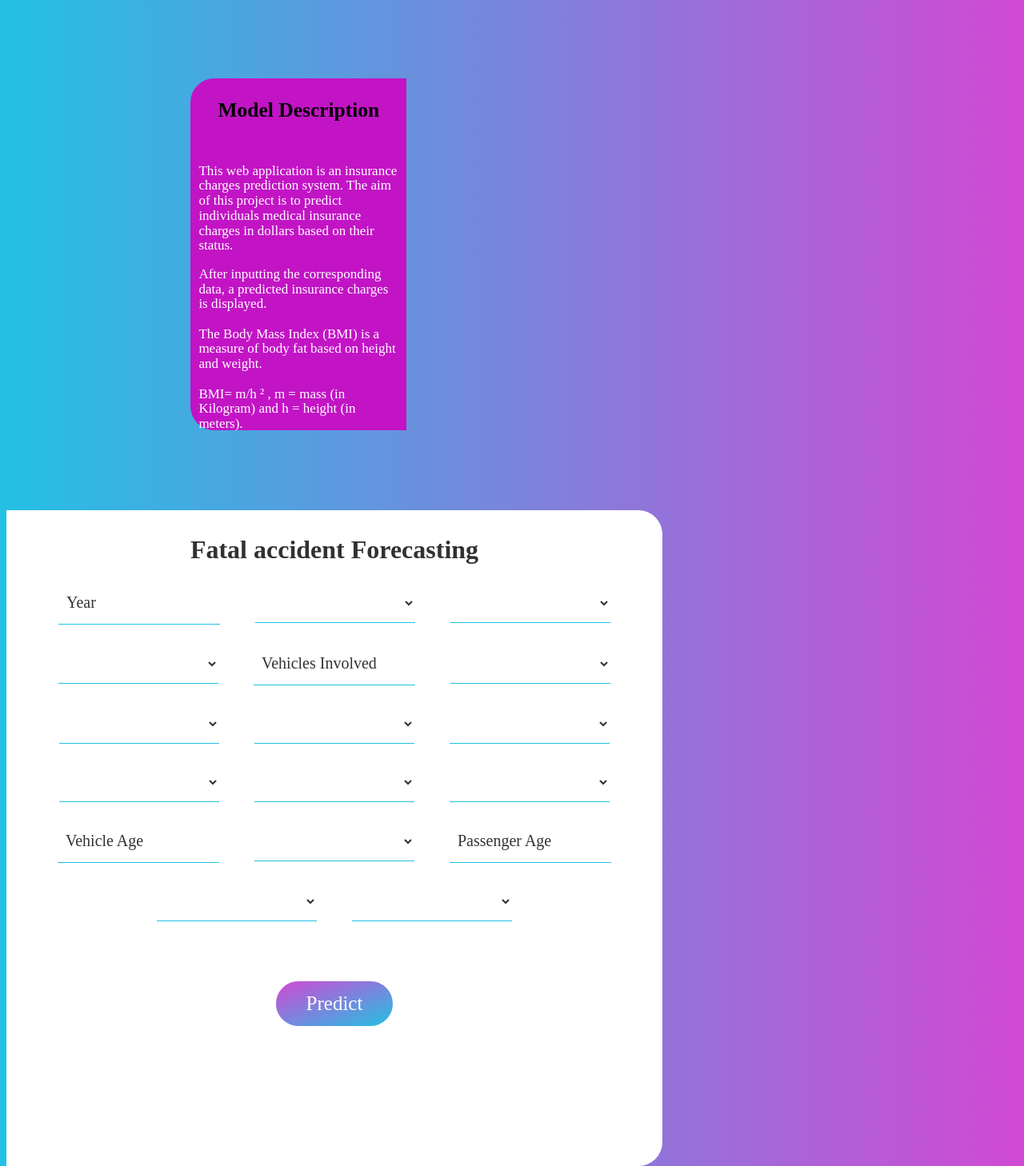
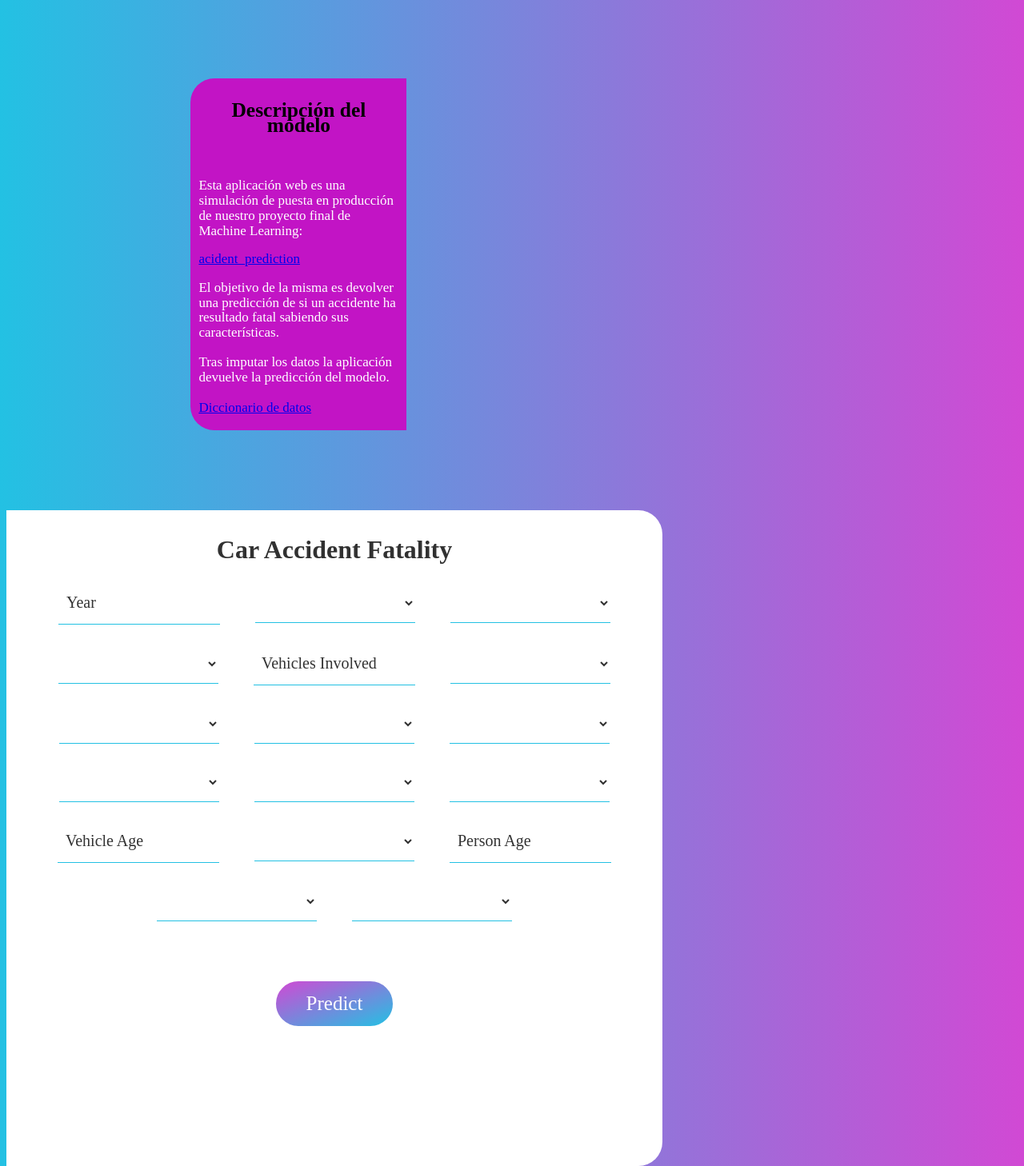
Before and after one commit to destyo/accident_prediction_API, a Flask app: template templates/indexstyle.html in a window 1280 px wide. Shown: the whole page at 80% size. Run offline with Flask 2, Linux system fonts and the light colour scheme; the template is opened without the code that fills it, so the values that code supplies are empty; parts of the project's set-up code (start-up, migrations or seed data) failed here and were passed over.

Commit message:
fixing time features, improving html

```diff
--- a/app.py
+++ b/app.py
@@ -23,30 +23,41 @@ def crea_dict(variable, nombre):
 
     return lista
 
+def var_temporales(var,nombre,rango):
+    list = [{var: nombre}]
+    for opcion in rango:
+        list.append({var: opcion})
+    return list
 
 @app.route('/')
 def home():
     return render_template(
         'indexstyle.html',
-        quarter = crea_dict('quarter', 'trimestre'),
-        weekday = crea_dict('weekday', 'dia de la semana'),
-        hour = crea_dict('hour', 'hora'),
-        crash_type = crea_dict('crash_type', 'tipo de accidente'),
-        crash_place = crea_dict('crash_place', 'lugar del accidente'),
-        crash_weather = crea_dict('crash_weather', 'clima'),
-        surface_state = crea_dict('surface_state', 'superficie'),
-        road_slope = crea_dict('road_slope', 'inclinacion'),
-        traffic_state = crea_dict('traffic_state', 'estado del trafico'),
-        vehicle_type = crea_dict('vehicle_type', 'tipo de vehiculo'),
-        passenger_sex = crea_dict('passenger_sex', 'sexo'),
-        passenger_safety = crea_dict('passenger_safety', 'medida de seguridad'),
-        passenger_type = crea_dict('passenger_type', 'tipo de pasajero')
+        quarter = var_temporales('quarter', 'Month', range(1,13)),
+        weekday = var_temporales('weekday', 'Day of week', range(1,8)),
+        hour = var_temporales('hour', 'Hour', range(0,24)),
+        crash_type = crea_dict('crash_type','Collision configuration'),
+        crash_place = crea_dict('crash_place','Roadway configuration'),
+        crash_weather = crea_dict('crash_weather','Weather condition'),
+        surface_state = crea_dict('surface_state','Road surface'),
+        road_slope = crea_dict('road_slope','Road alignment'),
+        traffic_state = crea_dict('traffic_state','Traffic control'),
+        vehicle_type = crea_dict('vehicle_type', 'Vehicle type'),
+        passenger_sex = crea_dict('passenger_sex', 'Person sex' ),
+        passenger_safety = crea_dict('passenger_safety', 'Safety device used'),
+        passenger_type = crea_dict('passenger_type', 'Road user class' )
         )
 
 @app.route('/predict',methods=['POST'])
 def predict():
 
     input_data = list(request.form.values())
+
+    if int(input_data[0]) & int(input_data[4]) & int(input_data[12]) & int(input_data[14]) == True:
+        pass
+    else:
+        print(ValueError)
+
 
     array_values = np.array(input_data)
 
@@ -64,19 +75,19 @@ def predict():
 
     return render_template('indexstyle.html', prediction_text='La predicción de mortalidad es del',
                                     prediction_prob='{}%'.format(output),
-                                    quarter = crea_dict('quarter', 'trimestre'),
-                                    weekday = crea_dict('weekday', 'dia de la semana'),
-                                    hour = crea_dict('hour', 'hora'),
-                                    crash_type = crea_dict('crash_type', 'tipo de accidente'),
-                                    crash_place = crea_dict('crash_place', 'lugar del accidente'),
-                                    crash_weather = crea_dict('crash_weather', 'clima'),
-                                    surface_state = crea_dict('surface_state', 'superficie'),
-                                    road_slope = crea_dict('road_slope', 'inclinacion'),
-                                    traffic_state = crea_dict('traffic_state', 'estado del trafico'),
-                                    vehicle_type = crea_dict('vehicle_type', 'tipo de vehiculo'),
-                                    passenger_sex = crea_dict('passenger_sex', 'sexo'),
-                                    passenger_safety = crea_dict('passenger_safety', 'medida de seguridad'),
-                                    passenger_type = crea_dict('passenger_type', 'tipo de pasajero')
+                                    quarter = var_temporales('quarter', 'Month', range(1,13)),
+                                    weekday = var_temporales('weekday', 'Day of week', range(1,8)),
+                                    hour = var_temporales('hour', 'Hour', range(0,24)),
+                                    crash_type = crea_dict('crash_type','Collision configuration'),
+                                    crash_place = crea_dict('crash_place','Roadway configuration'),
+                                    crash_weather = crea_dict('crash_weather','Weather condition'),
+                                    surface_state = crea_dict('surface_state','Road surface'),
+                                    road_slope = crea_dict('road_slope','Road alignment'),
+                                    traffic_state = crea_dict('traffic_state','Traffic control'),
+                                    vehicle_type = crea_dict('vehicle_type', 'Vehicle type'),
+                                    passenger_sex = crea_dict('passenger_sex', 'Person sex' ),
+                                    passenger_safety = crea_dict('passenger_safety', 'Safety device used'),
+                                    passenger_type = crea_dict('passenger_type', 'Road user class' )
                                     )
 
 # @app.route('/results',methods=['POST'])
--- a/model.py
+++ b/model.py
@@ -16,7 +16,9 @@ from sklearn.pipeline import Pipeline
 from sklearn.compose import ColumnTransformer
 from sklearn.model_selection import GridSearchCV
 
-
+abspath = os.path.abspath(__file__)
+dname = os.path.dirname(abspath)
+os.chdir(dname)
 ruta = "NCDB_1999_to_2014.csv"
 df = pd.read_csv(ruta)
 
--- a/templates/indexstyle.html
+++ b/templates/indexstyle.html
@@ -16,17 +16,18 @@
 <body>
 
 <div class="model_desc">
-        <h2> Model Description </h2><br>
-        <p>This web application is an insurance charges prediction system. The aim of this project is to predict individuals medical insurance charges in dollars based on their status.</p>
-        <p>After inputting the corresponding data, a predicted insurance charges is displayed.<br><br>The Body Mass Index (BMI) is a measure of body fat based on height and weight.<br><br> BMI= m/h &sup2
-                , m = mass (in Kilogram) and h = height (in meters).
-        </p>
+        <h2> Descripción del modelo </h2><br>
+        <p>Esta aplicación web es una simulación de puesta en producción de nuestro proyecto final de Machine Learning:</p>
+        <p><a href="https://github.com/destyo/accident_prediction" target="_blank">acident_prediction</a> </p>
+        <p>El objetivo de la misma es devolver una predicción de si un accidente ha resultado fatal sabiendo sus características. <br><br> Tras imputar los datos la aplicación devuelve la predicción del modelo.<br><br>
+        <a href="./data_dictionary.pdf" target="_blank">Diccionario de datos</a>
 
-</div>
+
+        </div>
 
 <div class="data_part">
         <div class="model_desc2">
-            <h2>Model Description</h2><br>
+            <h2>Descripción del modelo</h2><br>
             <p>This web application is an insurance charges prediction system.</p>
             <p>The aim of this project is to predict individuals insurance charges in dollars based on their status.</p>
         <p>After inputting the corresponding data, a predicted insurance charges is displayed.<br><br>The Body Mass Index (BMI) is a measure of body fat based on height and weight.<br><br> BMI= m/h &sup2
@@ -37,7 +38,7 @@
 
 
 
-    <h1>Fatal accident Forecasting</h1>
+    <h1>Car Accident Fatality</h1>
 
     <form action="{{ url_for('predict')}}"method="post">
             <input class="Input" type="text" name="year" placeholder="Year" required="required" />
@@ -107,7 +108,7 @@
               <option value="{{ o.passenger_sex }}">{{ o.passenger_sex }}</option>
               {% endfor %}
       </select>
-      <input class="Input" type="text" name="passenger_age" placeholder="Passenger Age" required/><br><br>
+      <input class="Input" type="text" name="passenger_age" placeholder="Person Age" required/><br><br>
 
       <select name="passenger_safety" class="Input">
               {% for o in passenger_safety %}
```
Also changed, not shown: 1 other file.
